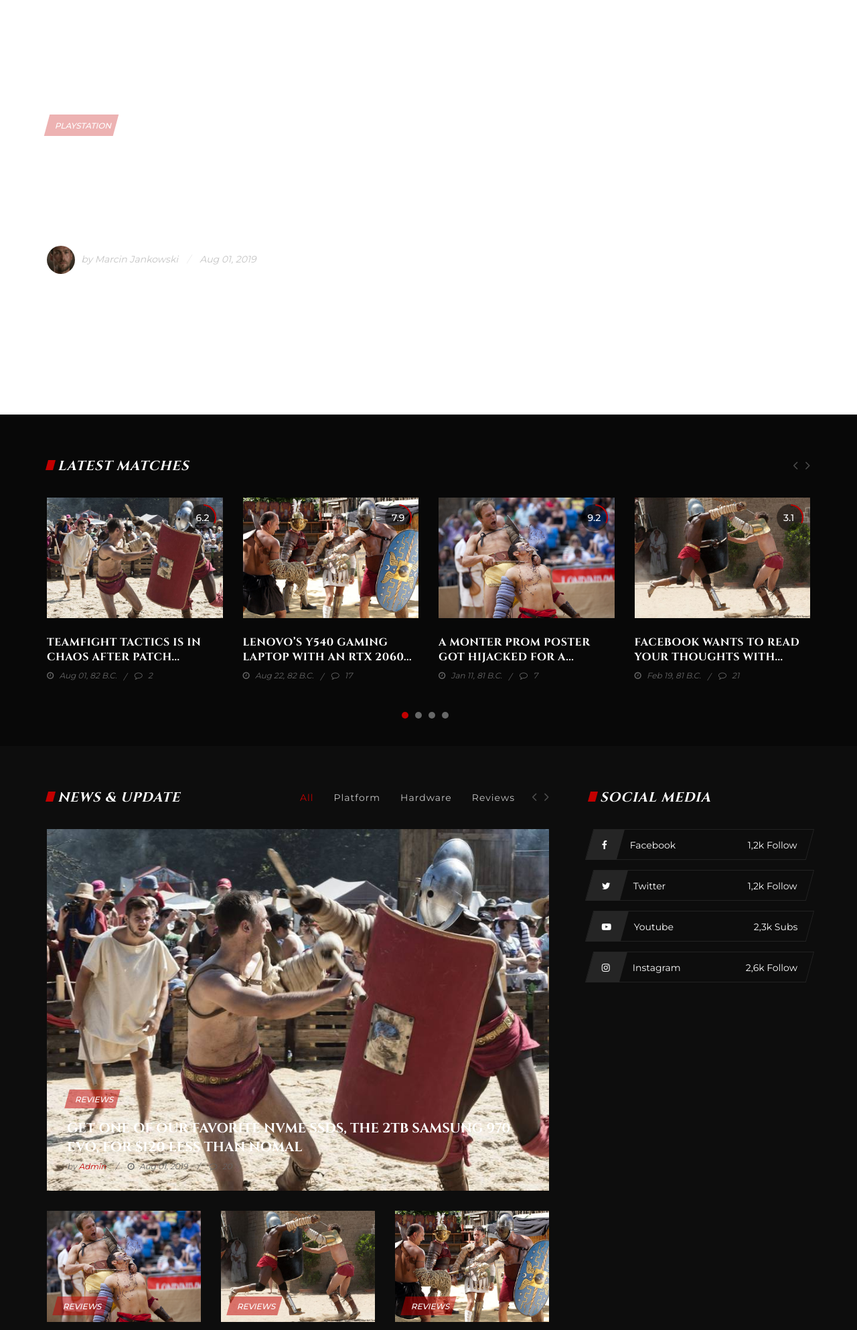
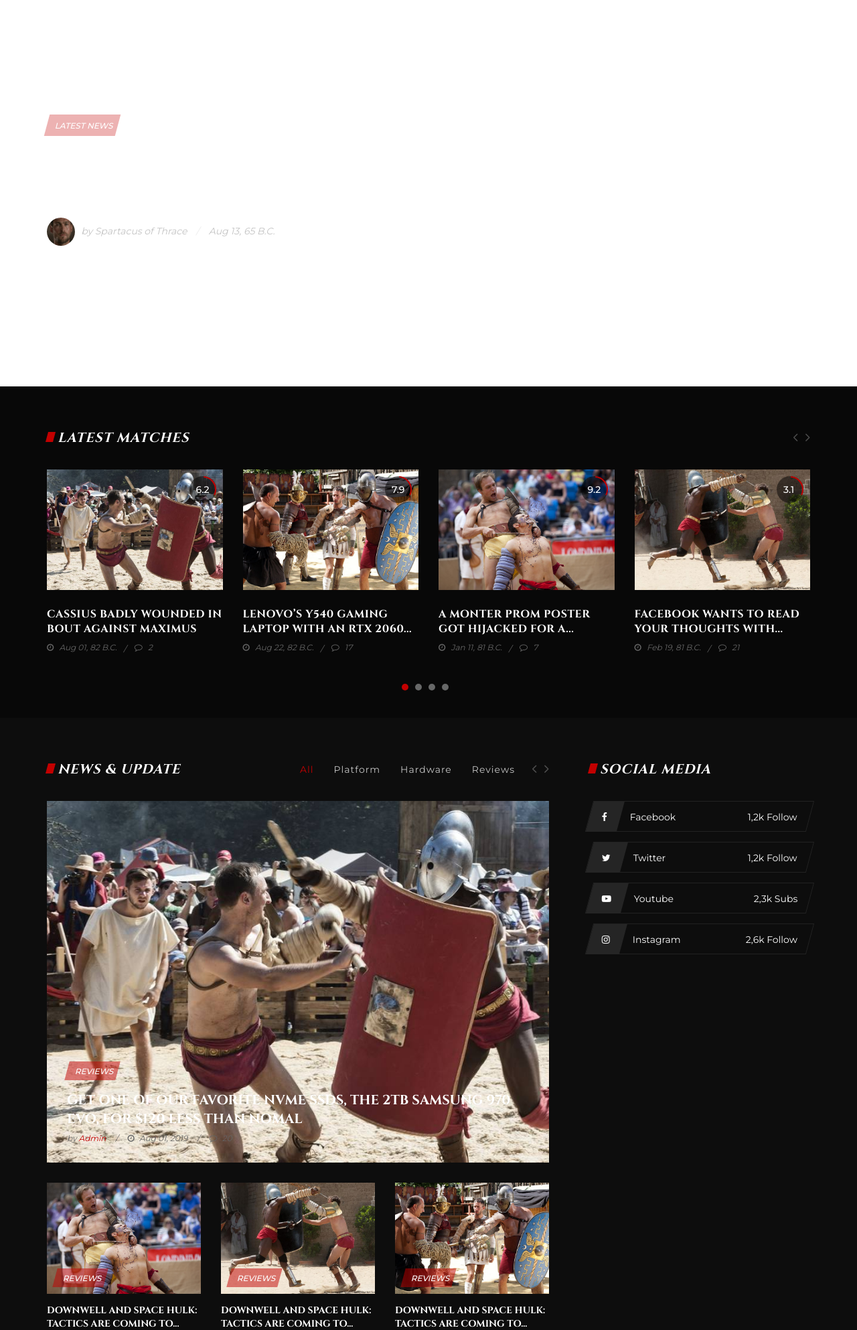
Before and after one commit to mr-andrej/Gladiamax, a PHP site: page / in a window 1280 px wide. Shown: the part 509-2495 px from the top of the page at 67% size. Run offline with PHP 8.4, Linux system fonts and the light colour scheme; grey boxes are pictures that could not be loaded.

Commit message:
Added more images for the preview page. Changed code on the index to show better text and correct images

```diff
--- a/index.php
+++ b/index.php
@@ -43,13 +43,13 @@
         <div class="row">
             <div class="col-lg-6 col-md-6">
                 <div class="hs-text">
-                    <div class="label"><span>Playstation</span></div>
-                    <h3>Downwell and Space Hulk: Tactics are coming to Xbox Game Pass for PC</h3>
+                    <div class="label"><span>LATEST NEWS</span></div>
+                    <h3>Commodus wins first bout: Skill or patrician trickery?</h3>
                     <div class="ht-meta">
                         <img src="img/hero/meta-pic.jpg" alt="">
                         <ul>
-                            <li>by Marcin Jankowski</li>
-                            <li>Aug 01, 2019</li>
+                            <li>by Spartacus of Thrace</li>
+                            <li>Aug 13, 65 B.C.</li>
                         </ul>
                     </div>
                 </div>
@@ -90,7 +90,7 @@
                             </div>
                         </div>
                         <div class="lp-text">
-                            <h6><a href="#">Teamfight Tactics is in chaos after patch...</a></h6>
+                            <h6><a href="#">Cassius badly wounded in bout against Maximus</a></h6>
                             <ul>
                                 <li><i class="fa fa-clock-o"></i> Aug 01, 82 B.C.</li>
                                 <li><i class="fa fa-comment-o"></i> 2</li>
@@ -166,7 +166,7 @@
                 </div>
                 <div class="col-lg-3">
                     <div class="lp-item">
-                        <div class="lp-pic set-bg" data-setbg="img/latest-preview/lp-4.jpg">
+                        <div class="lp-pic set-bg" data-setbg="img/latest-preview/lp-5.jpg">
                             <div class="review-loader">
                                 <div class="loader-circle-wrap">
                                     <div class="loader-circle">
@@ -188,7 +188,7 @@
                 </div>
                 <div class="col-lg-3">
                     <div class="lp-item">
-                        <div class="lp-pic set-bg" data-setbg="img/latest-preview/lp-4.jpg">
+                        <div class="lp-pic set-bg" data-setbg="img/latest-preview/lp-6.jpg">
                             <div class="review-loader">
                                 <div class="loader-circle-wrap">
                                     <div class="loader-circle">
@@ -210,7 +210,7 @@
                 </div>
                 <div class="col-lg-3">
                     <div class="lp-item">
-                        <div class="lp-pic set-bg" data-setbg="img/latest-preview/lp-4.jpg">
+                        <div class="lp-pic set-bg" data-setbg="img/latest-preview/lp-7.jpg">
                             <div class="review-loader">
                                 <div class="loader-circle-wrap">
                                     <div class="loader-circle">
```
Also changed, not shown: img/latest-preview/lp-5.jpg (added), img/latest-preview/lp-6.jpg (added), img/latest-preview/lp-7.jpg (added).
